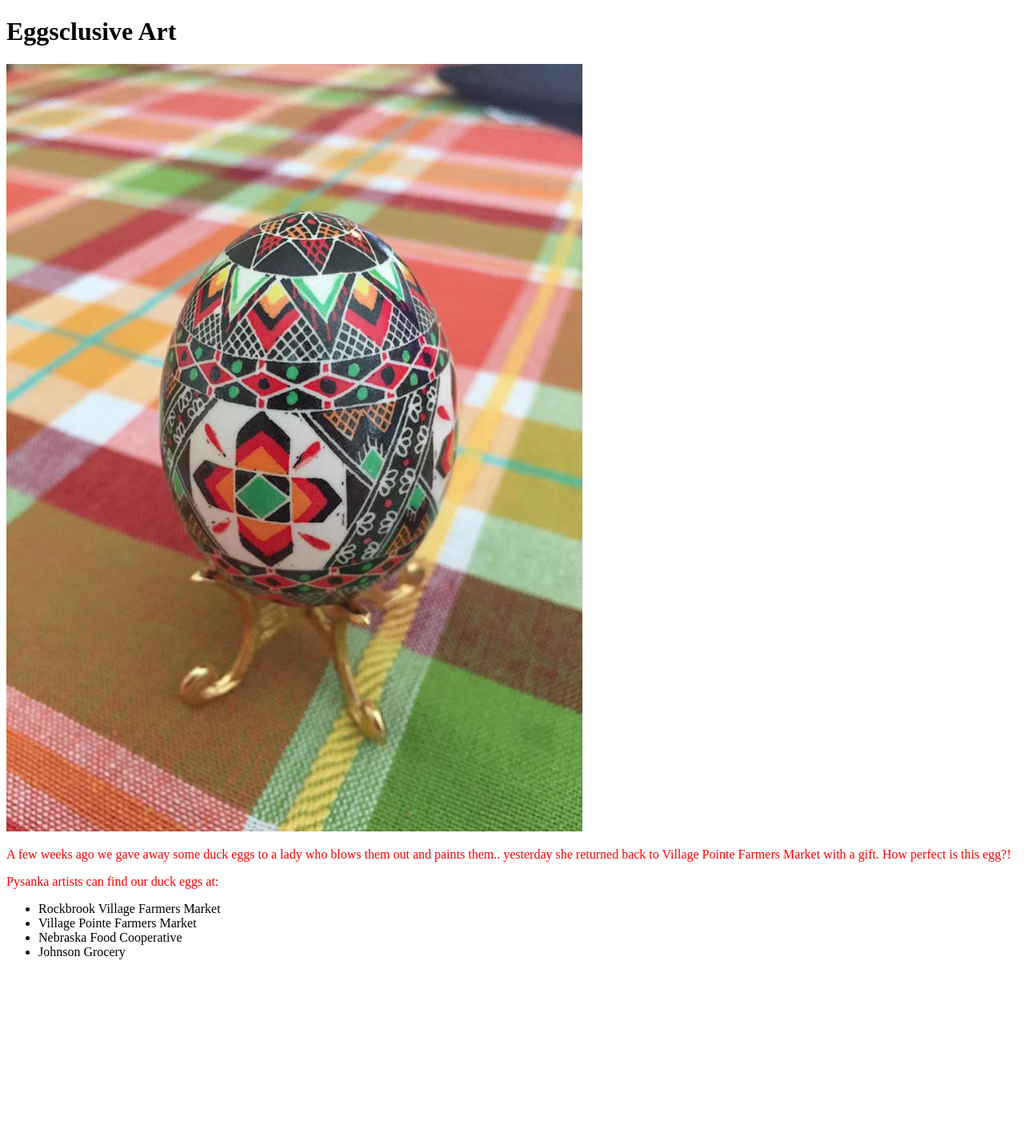
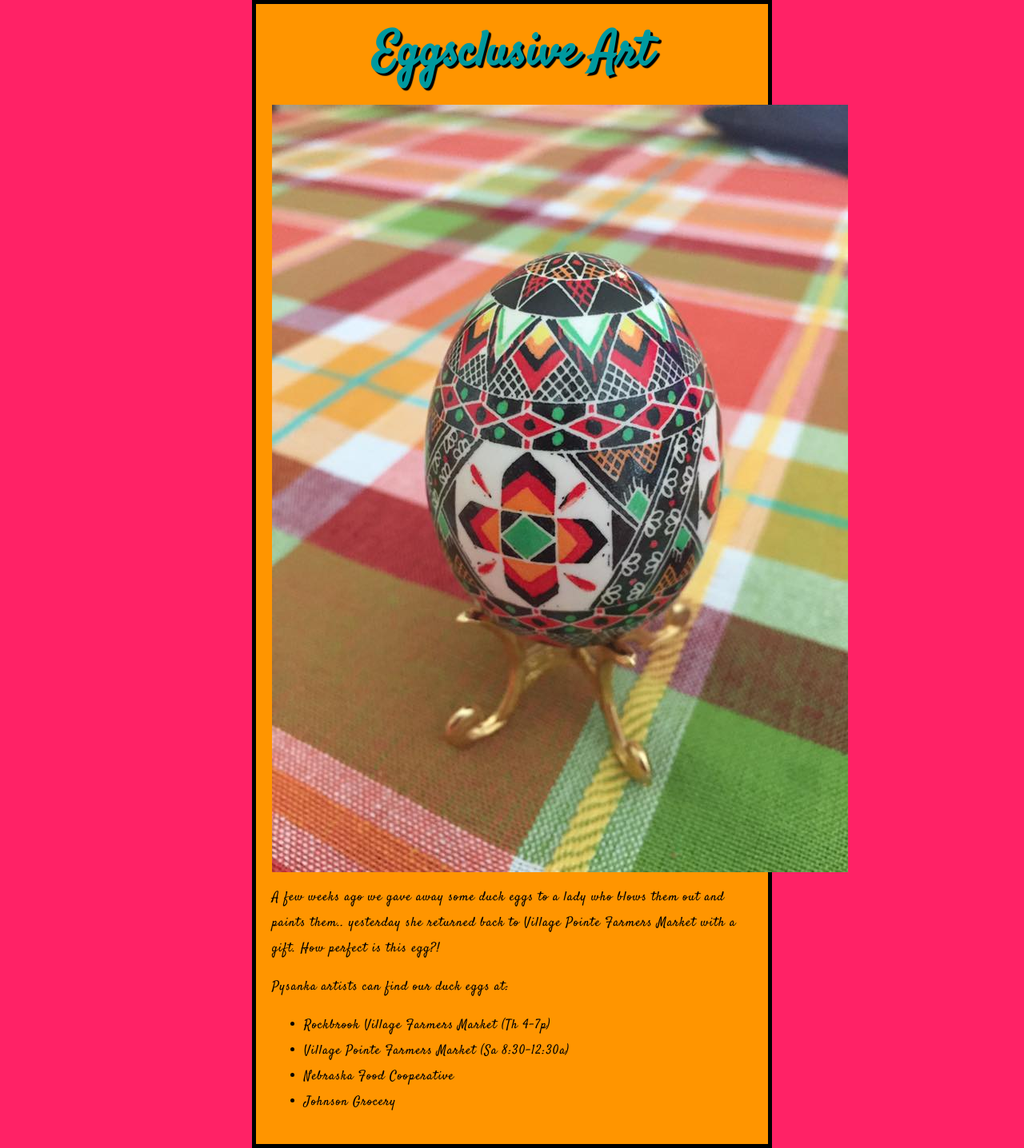
Before and after one commit to Entenhuegel/test-site, a plain HTML site: page index.html in a window 1280 px wide. Shown: the whole page at 80% size. Before the commit the page ends 1216 px from the top, so only its background shows below. Drawn offline with Linux system fonts and the light colour scheme; a web font is replaced by a local one.

Commit message:
added a bunch of css and created a js file

```diff
--- a/index.html
+++ b/index.html
@@ -4,6 +4,7 @@
     <meta charset="utf-8">
     <title>My test page</title>
     <link href="styles/style.css" rel="stylesheet" type="text/css">
+    <link href="https://fonts.googleapis.com/css?family=Amatic+SC|Coming+Soon|Dawning+of+a+New+Day|Indie+Flower|Kaushan+Script|Merienda+One|Pacifico|Petit+Formal+Script|Poiret+One|Satisfy|Shadows+Into+Light|Yatra+One" rel="stylesheet">
   </head>
   <body>
   	<h1>Eggsclusive Art</h1>
@@ -11,8 +12,8 @@
     <p>A few weeks ago we gave away some duck eggs to a lady who blows them out and paints them.. yesterday she returned back to Village Pointe Farmers Market with a gift. How perfect is this egg?!</p>
     <p>Pysanka artists can find our duck eggs at:
     	<ul>
-    		<li>Rockbrook Village Farmers Market</li>
-    		<li>Village Pointe Farmers Market</li>
+    		<li>Rockbrook Village Farmers Market (Th 4-7p)</li>
+    		<li>Village Pointe Farmers Market (Sa 8:30-12:30a)</li>
     		<li>Nebraska Food Cooperative</li>
     		<li>Johnson Grocery</li>
     	</ul>
--- a/styles/style.css
+++ b/styles/style.css
@@ -1,3 +1,47 @@
-p {
-  color: red;
+html {
+  font-size: 10px; /* px means 'pixels': the base font size is now 10 pixels high  */
+  font-family: 'Satisfy', cursive;
+  background-color: #FF2266;
+  }
+
+  /*
+font-family: 'Yatra One', cursive;
+font-family: 'Indie Flower', cursive;
+font-family: 'Pacifico', cursive;
+font-family: 'Poiret One', cursive;
+font-family: 'Shadows Into Light', cursive;
+font-family: 'Amatic SC', cursive;
+font-family: 'Kaushan Script', cursive;
+font-family: 'Satisfy', cursive;
+font-family: 'Coming Soon', cursive;
+font-family: 'Dawning of a New Day', cursive;
+font-family: 'Petit Formal Script', cursive;
+font-family: 'Merienda One', cursive; */
+
+body {
+  width: 600px;
+  margin: 0 auto;
+  background-color: #FF9500;
+  padding: 0 20px 20px 20px;
+  border: 5px solid black;
 }
+
+h1 {
+  font-size: 60px;
+  text-align: center;
+  margin: 0;
+  padding: 20px 0;
+  color: #00999F;
+  text-shadow: 3px 3px 1px black;
+}
+
+p, li {
+  font-size: 16px;
+  line-height: 2;
+  letter-spacing: 1px;
+}
+
+img {
+  display: block;
+  margin: 0 auto;
+}
```
Also changed, not shown: scripts/main.js (added).
